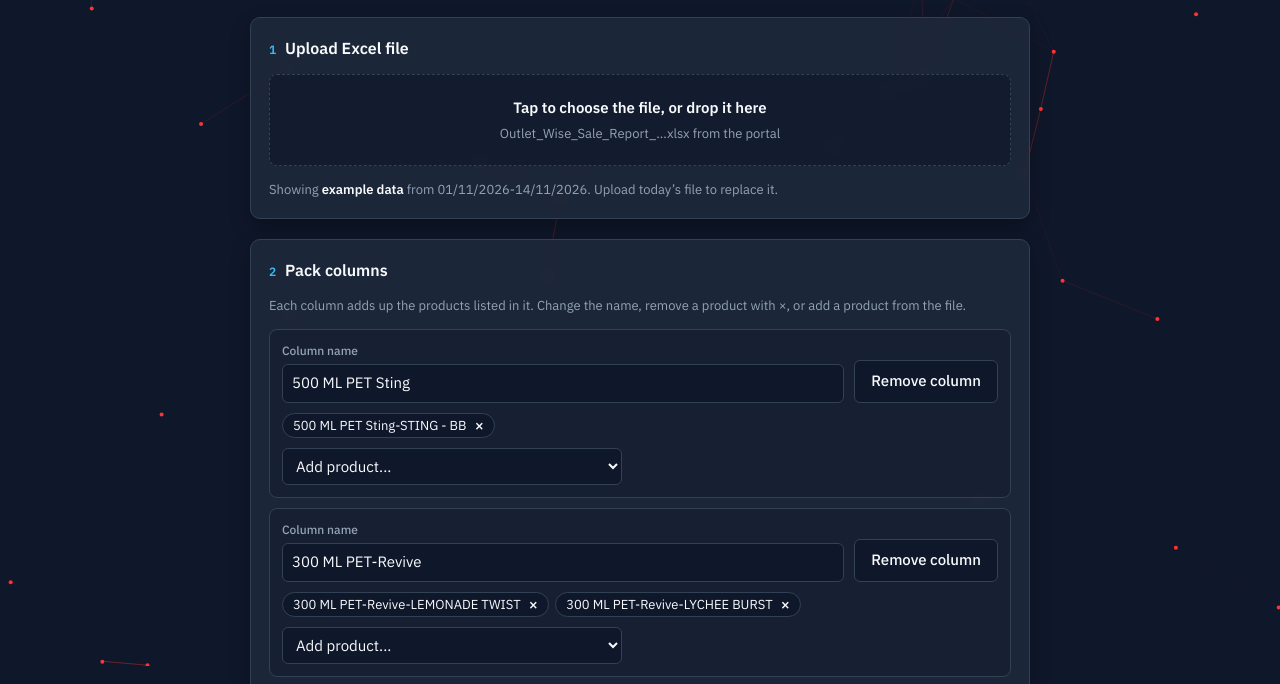
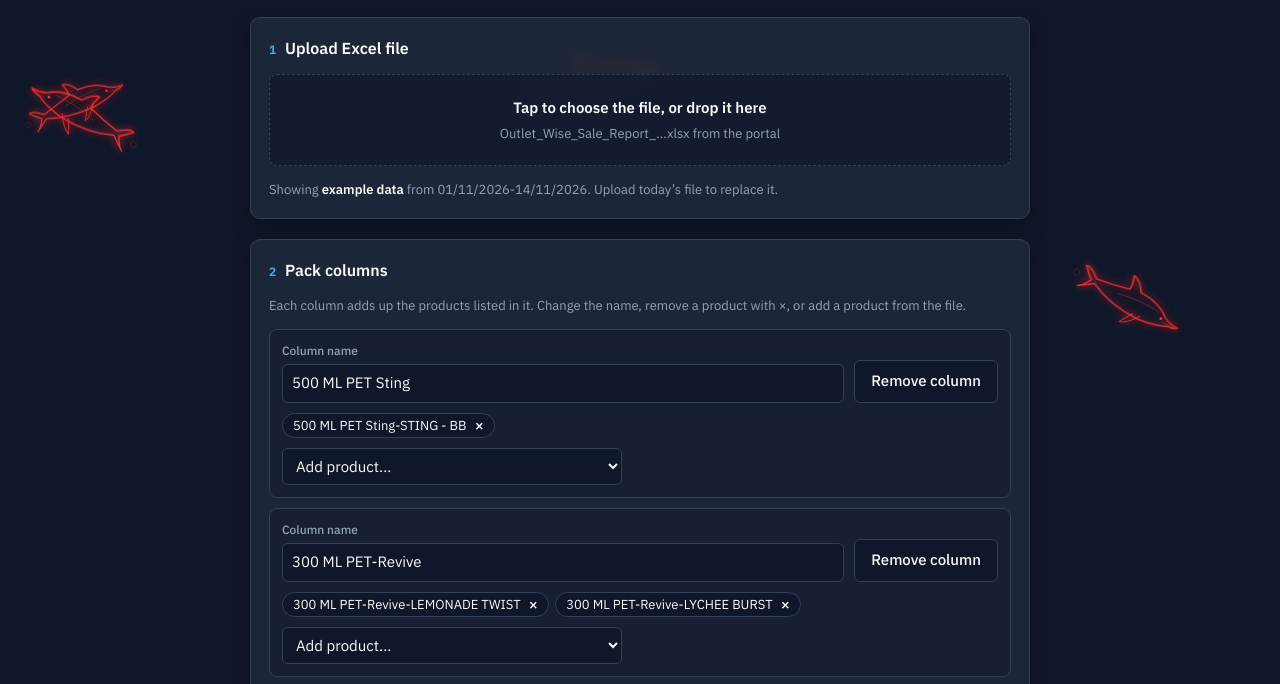
Before and after one commit to usmankpo/Dashboard, a plain HTML site: page psr-incentive.html in a window 1280 px wide. Shown: the part 134-818 px from the top of the page. Drawn offline with Linux system fonts and the light colour scheme.

Commit message:
Update psr-incentive.html

```diff
--- a/psr-incentive.html
+++ b/psr-incentive.html
@@ -5,8 +5,8 @@
 <link rel="stylesheet" href="https://cdnjs.cloudflare.com/ajax/libs/font-awesome/6.4.0/css/all.min.css">
 <script src="https://cdnjs.cloudflare.com/ajax/libs/xlsx/0.18.5/xlsx.full.min.js"></script>
 <style>
-/* Red Spider Web Canvas Background */
-#spider-canvas {
+/* Red Sketch Dolphins Canvas Background */
+#dolphin-canvas {
   position: fixed;
   top: 0;
   left: 0;
@@ -76,20 +76,12 @@ h2 .n { font-size: 12px; color: #38bdf8; font-weight: 600; letter-spacing: .06em
 .status { margin: 0; font-size: 13px; color: var(--muted); }
 .status.err { color: var(--red-fg); background: var(--red-bg); padding: 8px 10px; border-radius: 6px; }
 .status b { color: var(--fg); font-weight: 600; }
-.rules { display: grid; grid-template-columns: minmax(0, 1.4fr) minmax(0, 1fr) minmax(0, 1fr); gap: 10px 12px; align-items: center; }
-.rules .hd { font-size: 12px; font-weight: 600; letter-spacing: .04em; text-transform: uppercase; display: flex; align-items: center; gap: 6px; }
-.chip { display: inline-block; width: 10px; height: 10px; border-radius: 2px; }
-.chip.r { background: var(--red-bg); outline: 1px solid var(--red-fg); }
-.chip.g { background: var(--green-bg); outline: 1px solid var(--green-fg); }
-.rules label.m { font-weight: 500; }
 input[type="number"], input[type="text"], select {
   width: 100%; min-width: 0; font: inherit; color: var(--fg); background: #0f172a;
   border: 1px solid var(--line); border-radius: 6px; padding: 7px 9px;
 }
 input:focus-visible, select:focus-visible, button:focus-visible { outline: 2px solid var(--focus); outline-offset: 2px; }
 .opts { display: flex; flex-wrap: wrap; gap: 8px 20px; align-items: center; }
-.check { display: inline-flex; align-items: center; gap: 8px; cursor: pointer; }
-.check input { width: 16px; height: 16px; accent-color: var(--accent); }
 .hint { margin: 0; font-size: 13px; color: var(--muted); }
 button {
   font: inherit; font-weight: 500; border-radius: 6px; padding: 9px 16px; cursor: pointer;
@@ -107,9 +99,6 @@ button:disabled { opacity: .55; cursor: default; }
 .fallback { display: none; }
 .fallback img { max-width: 100%; border: 1px solid var(--line); border-radius: 6px; }
 @media (max-width: 520px) {
-  .rules { grid-template-columns: 1fr 1fr; }
-  .rules .hd.first, .rules .hd.spacer { display: none; }
-  .rules label.m { grid-column: 1 / -1; margin-top: 6px; }
   .row { grid-template-columns: 1fr; }
   h1 { font-size: 24px; }
 }
@@ -124,12 +113,11 @@ button:disabled { opacity: .55; cursor: default; }
 .pchip.miss { border-color: var(--red-fg); color: var(--red-fg); }
 .pchip button { border: none; background: none; color: inherit; padding: 0 6px; font-size: 16px; line-height: 1.2; border-radius: 50%; }
 .pack select { max-width: 340px; }
-.link { background: none; border: none; color: var(--accent); padding: 4px 2px; text-decoration: underline; }
 @media (max-width: 520px) { .pack-top { grid-template-columns: 1fr; } }
 </style>
 
-<!-- Red Spider Animation Canvas Background -->
-<canvas id="spider-canvas"></canvas>
+<!-- Red Sketch Dolphins Canvas Background -->
+<canvas id="dolphin-canvas"></canvas>
 
 <main class="wrap">
   <div class="panel" id="p-com">
@@ -179,9 +167,9 @@ button:disabled { opacity: .55; cursor: default; }
 </main>
 
 <script>
-// Red Spider / Network Background Animation Script
+// Red Sketch Dolphins Swimming & Jumping Animation
 (function() {
-  const canvas = document.getElementById('spider-canvas');
+  const canvas = document.getElementById('dolphin-canvas');
   const ctx = canvas.getContext('2d');
 
   function resizeCanvas() {
@@ -191,60 +179,135 @@ button:disabled { opacity: .55; cursor: default; }
   window.addEventListener('resize', resizeCanvas);
   resizeCanvas();
 
-  let particles = [];
-  const numberOfParticles = 35;
+  class SketchDolphin {
+    constructor(startOffset) {
+      this.reset(true, startOffset);
+    }
 
-  class SpiderNode {
-    constructor() {
-      this.x = Math.random() * canvas.width;
-      this.y = Math.random() * canvas.height;
-      this.vx = (Math.random() - 0.5) * 1.2;
-      this.vy = (Math.random() - 0.5) * 1.2;
-      this.radius = 2;
+    reset(initial, offset = 0) {
+      this.dir = Math.random() > 0.35 ? 1 : -1; // 1 = left-to-right, -1 = right-to-left
+      this.scale = 0.65 + Math.random() * 0.55;
+      this.speed = (1.3 + Math.random() * 1.1) * this.dir;
+      this.baseY = 120 + Math.random() * (canvas.height - 240);
+      this.amp = 35 + Math.random() * 45;
+      this.freq = 0.008 + Math.random() * 0.005;
+      this.phase = Math.random() * Math.PI * 2;
+      this.tailPhase = Math.random() * 10;
+      if (initial) {
+        this.x = offset;
+      } else {
+        this.x = this.dir === 1 ? -140 : canvas.width + 140;
+      }
     }
+
     update() {
-      this.x += this.vx;
-      this.y += this.vy;
-      if (this.x < 0 || this.x > canvas.width) this.vx *= -1;
-      if (this.y < 0 || this.y > canvas.height) this.vy *= -1;
+      this.x += this.speed;
+      this.tailPhase += 0.14;
+      if (this.dir === 1 && this.x > canvas.width + 160) this.reset(false);
+      if (this.dir === -1 && this.x < -160) this.reset(false);
     }
+
     draw() {
+      const y = this.baseY + Math.sin(this.x * this.freq + this.phase) * this.amp;
+      // Angle follows swimming/leaping arc
+      const dy = Math.cos(this.x * this.freq + this.phase) * this.amp * this.freq * this.dir;
+      const angle = Math.atan2(dy, 1);
+      const tailWag = Math.sin(this.tailPhase) * 8;
+
+      ctx.save();
+      ctx.translate(this.x, y);
+      if (this.dir === -1) ctx.scale(-1, 1);
+      ctx.rotate(angle);
+      ctx.scale(this.scale, this.scale);
+
+      // Glowing red sketch style
+      ctx.strokeStyle = 'rgba(255, 51, 51, 0.75)';
+      ctx.shadowColor = '#ff3333';
+      ctx.shadowBlur = 8;
+      ctx.lineCap = 'round';
+      ctx.lineJoin = 'round';
+
+      // Main outer sketch outline (drawn twice slightly offset for hand-sketched feel)
+      for (let pass = 0; pass < 2; pass++) {
+        ctx.lineWidth = pass === 0 ? 1.7 : 0.8;
+        const ox = pass * 1.2;
+        const oy = pass * -1.1;
+
+        ctx.beginPath();
+        // Snout / Beak
+        ctx.moveTo(68 + ox, 4 + oy);
+        ctx.quadraticCurveTo(56 + ox, 3 + oy, 48 + ox, -2 + oy);
+        // Forehead (Melon) & Back curve
+        ctx.quadraticCurveTo(32 + ox, -18 + oy, 4 + ox, -19 + oy);
+        // Dorsal Fin
+        ctx.quadraticCurveTo(-4 + ox, -34 + oy, -14 + ox, -36 + oy);
+        ctx.quadraticCurveTo(-10 + ox, -23 + oy, -12 + ox, -17 + oy);
+        // Lower back towards tail
+        ctx.quadraticCurveTo(-36 + ox, -12 + oy, -58 + ox, -3 + tailWag + oy);
+        // Upper Tail Fluke
+        ctx.quadraticCurveTo(-72 + ox, -16 + tailWag + oy, -78 + ox, -14 + tailWag + oy);
+        ctx.quadraticCurveTo(-68 + ox, -2 + tailWag + oy, -64 + ox, 1 + tailWag + oy);
+        // Lower Tail Fluke
+        ctx.quadraticCurveTo(-72 + ox, 14 + tailWag + oy, -78 + ox, 16 + tailWag + oy);
+        ctx.quadraticCurveTo(-66 + ox, 9 + tailWag + oy, -58 + ox, 4 + tailWag + oy);
+        // Belly curve
+        ctx.quadraticCurveTo(-26 + ox, 14 + oy, 14 + ox, 15 + oy);
+        // Chin & Mouth line
+        ctx.quadraticCurveTo(44 + ox, 13 + oy, 54 + ox, 7 + oy);
+        ctx.quadraticCurveTo(64 + ox, 7 + oy, 68 + ox, 4 + oy);
+        ctx.stroke();
+      }
+
+      // Pectoral (side) fin sketch
+      ctx.lineWidth = 1.4;
+      ctx.beginPath();
+      ctx.moveTo(16, 10);
+      ctx.quadraticCurveTo(4, 26, -6, 28);
+      ctx.quadraticCurveTo(2, 16, 6, 11);
+      ctx.stroke();
+
+      // Sketch contour shading lines inside body
+      ctx.lineWidth = 0.8;
+      ctx.strokeStyle = 'rgba(255, 70, 70, 0.45)';
+      ctx.beginPath();
+      ctx.moveTo(36, -6);
+      ctx.quadraticCurveTo(8, -11, -24, -5);
+      ctx.moveTo(48, 5);
+      ctx.quadraticCurveTo(54, 4, 62, 5);
+      ctx.stroke();
+
+      // Eye dot
       ctx.fillStyle = '#ff3333';
       ctx.beginPath();
-      ctx.arc(this.x, this.y, this.radius, 0, Math.PI * 2);
+      ctx.arc(43, 1, 1.8, 0, Math.PI * 2);
       ctx.fill();
+
+      // Subtle water splash/trail rings behind tail
+      ctx.strokeStyle = 'rgba(255, 51, 51, 0.25)';
+      ctx.lineWidth = 1;
+      ctx.beginPath();
+      ctx.arc(-86, tailWag, 4, 0, Math.PI * 2);
+      ctx.stroke();
+
+      ctx.restore();
     }
   }
 
-  for (let i = 0; i < numberOfParticles; i++) {
-    particles.push(new SpiderNode());
+  const dolphins = [];
+  const count = 6;
+  for (let i = 0; i < count; i++) {
+    dolphins.push(new SketchDolphin((window.innerWidth / count) * i));
   }
 
-  function animateSpider() {
+  function animateDolphins() {
     ctx.clearRect(0, 0, canvas.width, canvas.height);
-
-    for (let i = 0; i < particles.length; i++) {
-      particles[i].update();
-      particles[i].draw();
-
-      for (let j = i + 1; j < particles.length; j++) {
-        let dx = particles[i].x - particles[j].x;
-        let dy = particles[i].y - particles[j].y;
-        let distance = Math.sqrt(dx * dx + dy * dy);
-
-        if (distance < 130) {
-          ctx.strokeStyle = `rgba(255, 51, 51, ${1 - distance / 130})`;
-          ctx.lineWidth = 0.6;
-          ctx.beginPath();
-          ctx.moveTo(particles[i].x, particles[i].y);
-          ctx.lineTo(particles[j].x, particles[j].y);
-          ctx.stroke();
-        }
-      }
+    for (let i = 0; i < dolphins.length; i++) {
+      dolphins[i].update();
+      dolphins[i].draw();
     }
-    requestAnimationFrame(animateSpider);
+    requestAnimationFrame(animateDolphins);
   }
-  animateSpider();
+  animateDolphins();
 })();
 
 // Commission Packs Report Logic
```
